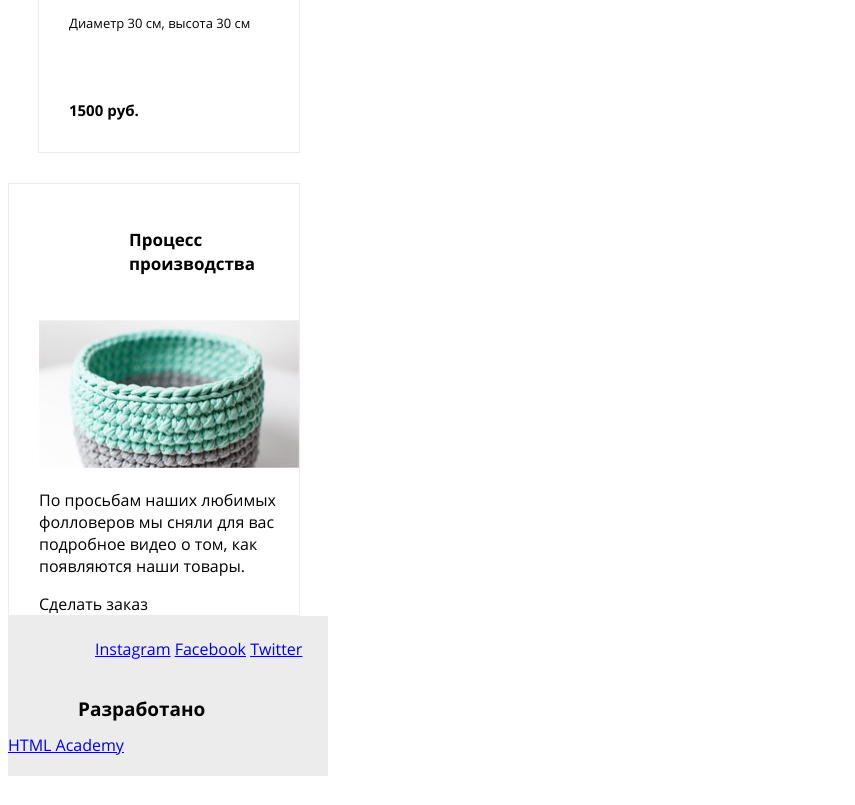
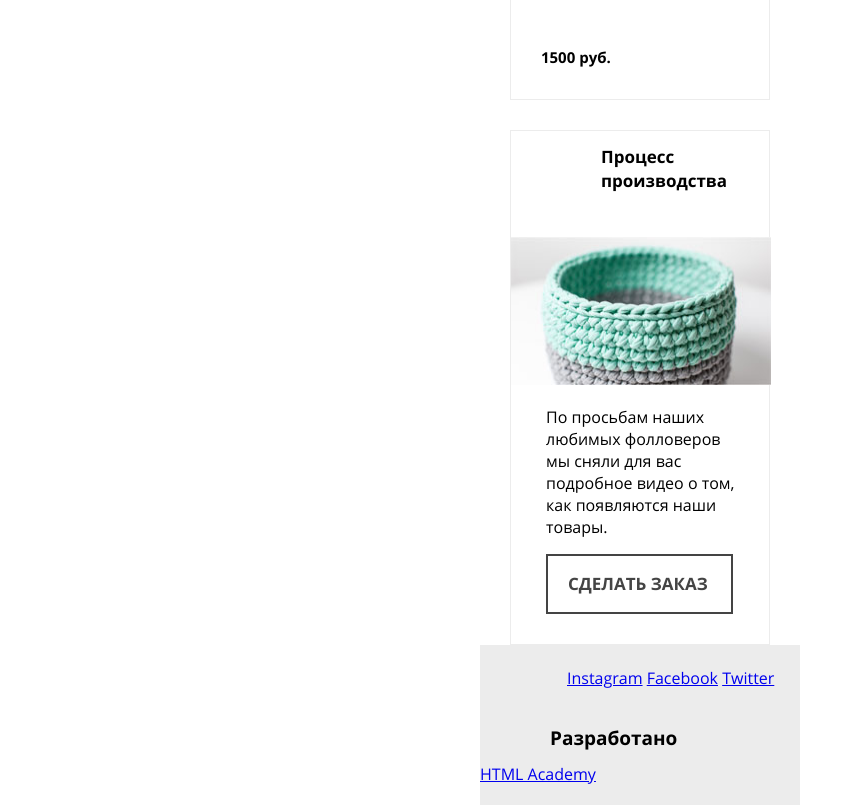
Before and after one commit to norwegian-forest/364539-mishka, a website: page catalog.html in a window 1280 px wide. Shown: the part 1540-2345 px from the top of the page, without its empty margins (0-855 px from the left). Before the commit the page ends 2324 px from the top, so only its background shows below. Drawn offline with nearby package versions, Linux system fonts and the light colour scheme; files that its build step writes are made by us from their sources.

Commit message:
Вычистил помарки

```diff
--- a/catalog.html
+++ b/catalog.html
@@ -7,7 +7,7 @@
     <link href="css/style.css" rel="stylesheet">
 </head>
 <body>
-  <div class="page-container">
+    <div class="page-container">
     <header class="page-header">
         <a class="page-header__logo logo" href="index.html">
             <img class="logo__image" src="img/logo-mobile.svg" width="90" height="35" alt="Мишка">
@@ -54,7 +54,7 @@
                     <span class="catalog__products__item__price">690 руб.</span>
                 </div>
                 <div class="catalog__products__item">
-                    <a class="catalog__products__item__link" href="#">
+                    <a class="products-item products-item__link" href="#">
                         <img class="catalog__products__item__image" src="img/photo-toys-mobile@1x.jpg" width="260" height="197" alt="Большая корзинка для игрушек">
                         <h3 class="catalog__products__item__name">Большая корзинка для игрушек</h3>
                     </a>
@@ -64,12 +64,14 @@
             </div>
         </section>
         <section class="production-process">
+          <div class="production-process__wrapper">
           <h2 class="production-process__heading">Процесс производства</h2>
             <div class="production-process__video-container">
                 <img class="production-process__video-container__image" src="img/video-mobile@1x.jpg" width="260" height="148" alt="Процесс производства">
             </div>
             <p class="production-process__intro">По просьбам наших любимых фолловеров мы сняли для вас подробное видео о том, как появляются наши товары.</p>
             <a class="order-button" src="#">Сделать заказ</a>
+          </div>
         </section>
     </main>
     <footer class="page-footer">
--- a/less/catalog.less
+++ b/less/catalog.less
@@ -1,5 +1,4 @@
 .catalog {
-  width: 320px;
   background-color: @lightest-grey;
 }
 
@@ -12,10 +11,10 @@
   text-align: center;
   padding-bottom: 80px;
   padding-top: 70px;
+  margin: 0;
 }
 
 .catalog__products {
-  width: 320px;
   background-color: @white;
   padding-left: 30px;
   padding-right: 30px;
@@ -23,7 +22,6 @@
 }
 
 .catalog__products__item {
-  width: 260px;
   padding-bottom: 30px;
   margin-bottom: 30px;
   border: 1px solid @lighter-grey;
--- a/less/order-button.less
+++ b/less/order-button.less
@@ -0,0 +1,17 @@
+.order-button {
+  display: block;
+  margin-left: 35px;
+  margin-right: auto;
+  max-width: 143px;
+  padding-top: 20px;
+  padding-bottom: 20px;
+  padding-left: 20px;
+  padding-right: 20px;
+  background-color: @white;
+  border: 2px solid @grey;
+  font-size: 17px;
+  font-weight: bold;
+  line-height: 16px;
+  text-transform: uppercase;
+  color: @grey;
+}
--- a/less/order-form.less
+++ b/less/order-form.less
@@ -37,6 +37,7 @@
   color: @black;
 }
 
+
 .order-form__checkbox_label {
   font-size: 17px;
   font-weight: bold;
--- a/less/page-container.less
+++ b/less/page-container.less
@@ -1,3 +1,6 @@
 .page-container {
   width: 320px;
+  margin-left: auto;
+  margin-right: auto;
+  box-sizing: border-box;
 }
--- a/less/production-process.less
+++ b/less/production-process.less
@@ -1,8 +1,11 @@
 .production-process {
-  width: 260px;
+  padding-left: 30px;
+  padding-right: 30px;
+}
+
+.production-process__wrapper {
   border: 1px solid @lighter-grey;
-  padding-top: 30px;
-  padding-left: 30px;
+  padding-bottom: 30px;
 }
 
 .production-process__heading {
@@ -13,3 +16,9 @@
   padding-bottom: 30px;
   padding-left: 90px;
 }
+
+.production-process__intro {
+  display: block;
+  margin-right: 30px;
+  margin-left: 35px;
+}
--- /dev/null
+++ b/less/products-item.less
@@ -0,0 +1,3 @@
+.products-item__link {
+  display: block;
+}
--- a/less/products.less
+++ b/less/products.less
@@ -2,7 +2,6 @@
   background-image: url("../img/hero-mobile@1x.jpg");
   background-repeat: no-repeat;
   background-position: center;
-  width: 320px;
   min-height: 490px;
 }
 
--- a/less/scaffolding.less
+++ b/less/scaffolding.less
@@ -15,4 +15,5 @@ font-style: normal;
 body {
   font-family: Open-Sans, Arial, sans-serif;
   font-weight: normal;
+  margin: 0;
 }
--- a/less/style.less
+++ b/less/style.less
@@ -21,3 +21,4 @@
 @import 'order-button';
 @import 'scaffolding';
 @import 'page-container';
+@import 'products-item';
```
